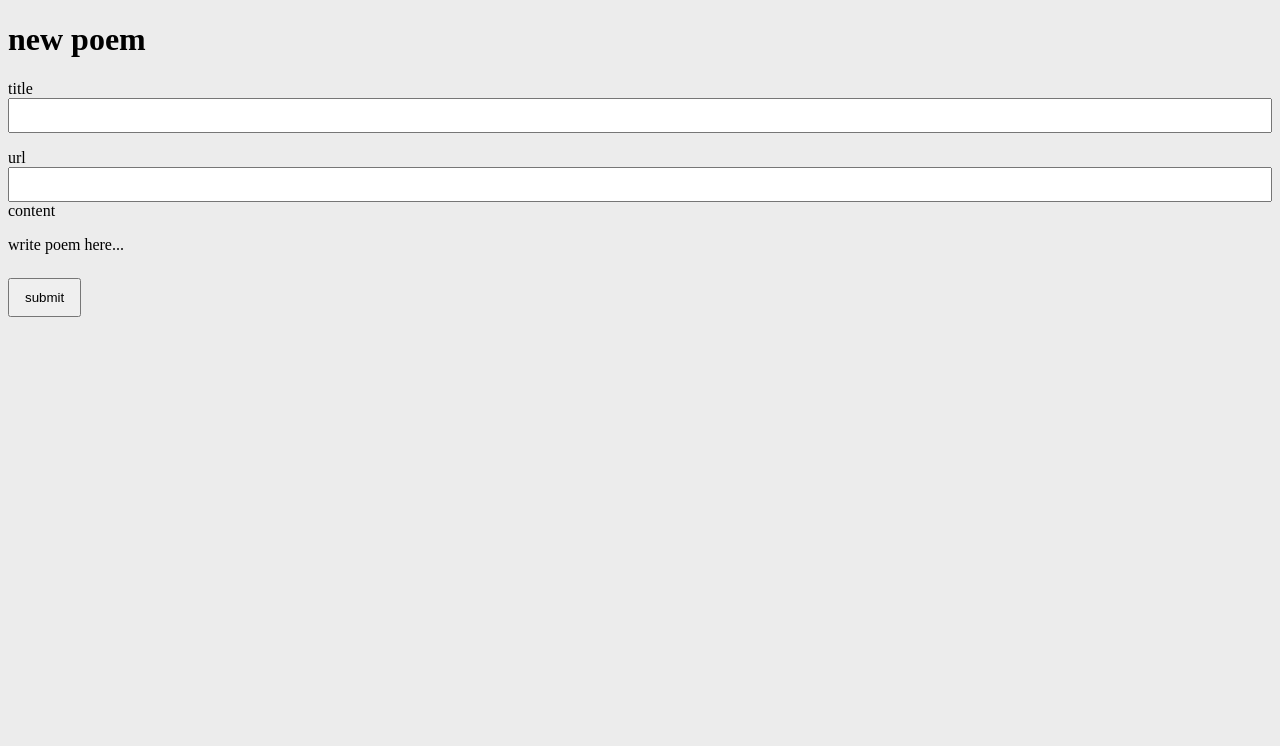
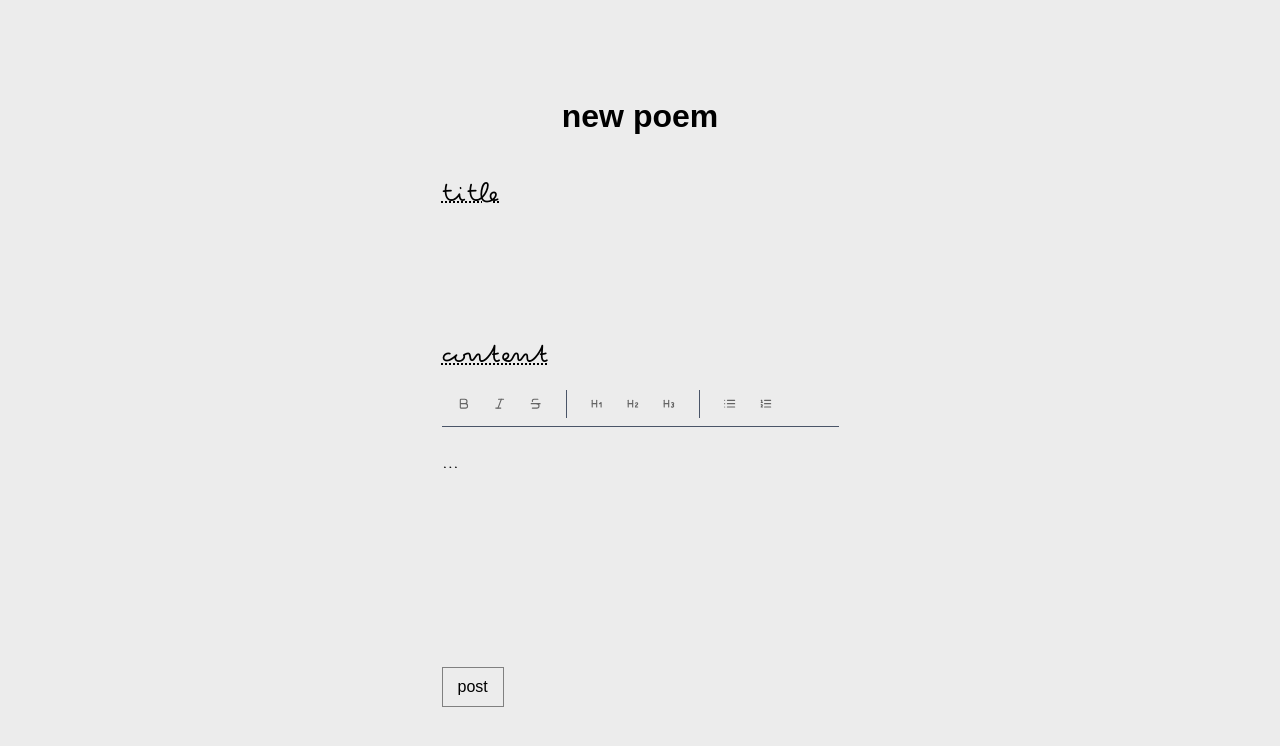
Before and after one commit to klob0t/thoughtilets, a Next.js app: page /submit in a window 1280 px wide. Shown: the top 746 px of the page. Built offline with nearby package versions, Linux system fonts and the light colour scheme; a web font is replaced by a local one.

Commit message:
finished the submit page

```diff
--- a/package.json
+++ b/package.json
@@ -10,6 +10,7 @@
   },
   "dependencies": {
     "@gsap/react": "^2.1.2",
+    "@radix-ui/react-toolbar": "^1.1.10",
     "@supabase/supabase-js": "^2.50.0",
     "@tiptap/react": "^2.14.0",
     "@tiptap/starter-kit": "^2.14.0",
@@ -17,6 +18,7 @@
     "next": "15.3.3",
     "react": "^19.0.0",
     "react-dom": "^19.0.0",
+    "react-icons": "^5.5.0",
     "react-markdown": "^10.1.0",
     "remark-gfm": "^4.0.1",
     "turndown": "^7.2.0"
--- /dev/null
+++ b/src/app/components/Editor/index.module.css
@@ -0,0 +1,57 @@
+/* src/app/components/RichTextEditor/RichTextEditor.module.css */
+
+.editorWrapper {
+    width: 100%;
+}
+
+.toolbar {
+    display: flex;
+    align-items: center;
+    padding: 0.5rem;
+    border-bottom: 1px solid #4a5568;
+    flex-wrap: wrap;
+    gap: 0.5rem;
+}
+
+.toolbarButton {
+    display: inline-flex;
+    align-items: center;
+    justify-content: center;
+    padding: 0.25rem;
+    border: none;
+    background: transparent;
+    color: #646464;
+    cursor: pointer;
+    height: 1.75rem;
+    width: 1.75rem;
+}
+
+.toolbarButton:hover {
+    background-color: #000000;
+    color: white;
+}
+
+.isActive {
+    background-color: #393c3f;
+    color: white;
+}
+
+.separator {
+    width: 1px;
+    background-color: #4a5568;
+    margin: 0 0.5rem;
+    align-self: stretch;
+}
+
+.editorContent {
+    padding: 0;
+    min-height: 200px;
+    font-family: var(--font-pecita);
+    overflow: hidden;
+    margin: 0;
+
+}
+
+.editorContent:focus {
+    outline: none;
+}
--- a/src/app/components/Editor/index.tsx
+++ b/src/app/components/Editor/index.tsx
@@ -1,27 +1,119 @@
-'use client'
-import { useEditor, EditorContent} from '@tiptap/react'
-import StarterKit from '@tiptap/starter-kit'
+// src/app/components/RichTextEditor/index.tsx
+'use client';
 
-interface TiptapProps {
-   content: string
-   onUpdate: (html: string) => void
+import { useEditor, EditorContent } from '@tiptap/react';
+import StarterKit from '@tiptap/starter-kit';
+import * as Toolbar from '@radix-ui/react-toolbar';
+import {
+  LuStrikethrough,
+  LuBold,
+  LuItalic,
+  LuList,
+  LuListOrdered,
+  LuHeading1,
+  LuHeading2,
+  LuHeading3,
+} from 'react-icons/lu';
+import styles from './index.module.css';
+
+interface RichTextEditorProps {
+  content: string;
+  onUpdate: (html: string) => void;
 }
 
-const Editor = ({content, onUpdate}: TiptapProps) => {
+const RichTextEditor = ({ content, onUpdate }: RichTextEditorProps) => {
   const editor = useEditor({
     extensions: [StarterKit],
     content: content,
+    editorProps: {
+      attributes: {
+        class: styles.editorContent,
+      },
+    },
     immediatelyRender: false,
     onUpdate: ({ editor }) => {
-         onUpdate(editor.getHTML())
+      onUpdate(editor.getHTML());
+    },
+  });
+
+  if (!editor) {
+    return null;
   }
-   })
 
   return (
-      <div className='tiptap-editor'>
+    <div className={styles.editorWrapper}>
+      <Toolbar.Root className={styles.toolbar} aria-label="Formatting options">
+        {/* Bold Button */}
+        <Toolbar.Button
+          className={`${styles.toolbarButton} ${editor.isActive('bold') ? styles.isActive : ''}`}
+          onClick={() => editor.chain().focus().toggleBold().run()}
+        >
+          <LuBold className="h-4 w-4" />
+        </Toolbar.Button>
+
+        {/* Italic Button */}
+        <Toolbar.Button
+          className={`${styles.toolbarButton} ${editor.isActive('italic') ? styles.isActive : ''}`}
+          onClick={() => editor.chain().focus().toggleItalic().run()}
+        >
+          <LuItalic className="h-4 w-4" />
+        </Toolbar.Button>
+
+        {/* Strikethrough Button */}
+        <Toolbar.Button
+          className={`${styles.toolbarButton} ${editor.isActive('strike') ? styles.isActive : ''}`}
+          onClick={() => editor.chain().focus().toggleStrike().run()}
+        >
+          <LuStrikethrough className="h-4 w-4" />
+        </Toolbar.Button>
+
+        <Toolbar.Separator className={styles.separator} />
+
+        {/* Heading 1 */}
+        <Toolbar.Button
+          className={`${styles.toolbarButton} ${editor.isActive('heading', { level: 1 }) ? styles.isActive : ''}`}
+          onClick={() => editor.chain().focus().toggleHeading({ level: 1 }).run()}
+        >
+          <LuHeading1 className="h-4 w-4" />
+        </Toolbar.Button>
+
+        {/* Heading 2 */}
+        <Toolbar.Button
+          className={`${styles.toolbarButton} ${editor.isActive('heading', { level: 2 }) ? styles.isActive : ''}`}
+          onClick={() => editor.chain().focus().toggleHeading({ level: 2 }).run()}
+        >
+          <LuHeading2 className="h-4 w-4" />
+        </Toolbar.Button>
+
+        {/* Heading 3 */}
+        <Toolbar.Button
+          className={`${styles.toolbarButton} ${editor.isActive('heading', { level: 3 }) ? styles.isActive : ''}`}
+          onClick={() => editor.chain().focus().toggleHeading({ level: 3 }).run()}
+        >
+          <LuHeading3 className="h-4 w-4" />
+        </Toolbar.Button>
+
+        <Toolbar.Separator className={styles.separator} />
+
+        {/* Bullet List */}
+        <Toolbar.Button
+          className={`${styles.toolbarButton} ${editor.isActive('bulletList') ? styles.isActive : ''}`}
+          onClick={() => editor.chain().focus().toggleBulletList().run()}
+        >
+          <LuList className="h-4 w-4" />
+        </Toolbar.Button>
+
+        {/* Ordered List */}
+        <Toolbar.Button
+          className={`${styles.toolbarButton} ${editor.isActive('orderedList') ? styles.isActive : ''}`}
+          onClick={() => editor.chain().focus().toggleOrderedList().run()}
+        >
+          <LuListOrdered className="h-4 w-4" />
+        </Toolbar.Button>
+      </Toolbar.Root>
       <EditorContent editor={editor} />
     </div>
-   )
-}
+  );
+};
 
-export default Editor
+export default RichTextEditor;
--- a/src/app/globals.css
+++ b/src/app/globals.css
@@ -2,11 +2,17 @@
   --white: rgb(236, 236, 236);
 }
 
-html {
+body {
   width: 100vw;
   height: 100vh;
   height: 100svh;
   background-color: var(--white);
+  margin: 0;
+  padding: 0;
+  display: flex;
+  align-items: center;
+  justify-content: center;
+
 }
 
 *{
--- a/src/app/submit/page.module.css
+++ b/src/app/submit/page.module.css
@@ -1,13 +1,59 @@
-.tiptap-editor .ProseMirror {
-  border: 1px solid #4a5568;
-  border-radius: 0.375rem;
-  padding: 0.5rem 0.75rem;
-  min-height: 150px;
-  background-color: #2d3748;
-  color: white;
+.main h1 {
+  font-family: var(--font-serif);
 }
 
-.tiptap-editor .ProseMirror:focus {
+.main {
+  display: flex;
+  flex-direction: column;
+  width: 80%;
+  justify-content: center;
+  align-items: center;
+}
+
+.main form {
+  display: flex;
+  flex-direction: column;
+}
+
+.input input {
+  width: 100%;
+  background-color: transparent;
+  border: none;
+  font-family: var(--font-pecita);
+  padding: 0.5em 0;
+  margin: 0 auto;
+  font-size: 1.1em;
+}
+
+.input input:focus {
+  border: none;
   outline: none;
-  border-color: #4299e1;
 }
+
+.input {
+  width: 100%;
+  display: flex;
+  flex-direction: column;
+  font-size: 1.5em;
+  margin: 1em auto;
+}
+
+.input label {
+  font-family: var(--font-pecita);
+  font-size: 1.2em;
+  text-decoration:  underline dotted 2px black;
+}
+
+.button {
+  width: 100%;
+
+}
+
+.button button {
+  margin: 1em auto;
+  background-color: rgba(255, 255, 255, 0);
+  border: 1px solid gray;
+  font-size: 1em;
+  font-family: var(--font-serif);
+  cursor: pointer;
+}
--- a/src/app/submit/page.tsx
+++ b/src/app/submit/page.tsx
@@ -1,84 +1,83 @@
-'use client'
-import { useState } from 'react'
-import { useRouter } from 'next/navigation'
-import TurndownService from 'turndown'
-import Editor from '@/app/components/Editor'
+'use client';
+import { useState, useEffect } from 'react';
+import { useRouter } from 'next/navigation';
+import TurndownService from 'turndown';
+import styles from './page.module.css'
+import RichTextEditor from '@/app/components/Editor';
 
 export default function SubmitPage() {
-   const [title, setTitle] = useState('')
-   const [slug, setSlug] = useState('')
-   const [editorHtml, setEditorHtml] = useState('')
-   const [isLoading, setIsLoading] = useState(false)
-   const router = useRouter()
+   const [title, setTitle] = useState('');
+   const [slug, setSlug] = useState('');
+   const [editorHtml, setEditorHtml] = useState('');
+   const [isLoading, setIsLoading] = useState(false);
+   const router = useRouter();
+
+   useEffect(() => {
+      const generateSlug = (title: string) => {
+         return title
+            .toLowerCase()
+            .replace(/ /g, '-')
+            .replace(/[^\w-]+/g, '')
+      }
+      setSlug(generateSlug(title))
+   },[title])
 
    const handleSubmit = async (event: React.FormEvent<HTMLFormElement>) => {
-      event.preventDefault()
-      setIsLoading(true)
+      event.preventDefault();
+      setIsLoading(true);
 
-      const turndownService = new TurndownService()
-
-      turndownService.addRule('brToNewLine', {
+      const turndownService = new TurndownService();
+      turndownService.addRule('brToNewline', {
          filter: 'br',
-         replacement: () => ' \n'
-      })
-
-      const markdownContent = turndownService.turndown(editorHtml)
+         replacement: () => '  \n'
+      });
+      const markdownContent = turndownService.turndown(editorHtml);
 
       try {
          const response = await fetch('/api/poems', {
             method: 'POST',
             headers: { 'Content-Type': 'application/json' },
-            body: JSON.stringify({ title, slug, content: markdownContent })
-         })
+            body: JSON.stringify({ title, slug, content: markdownContent }),
+         });
 
-         if (!response.ok) throw new Error('Failed to submit poem')
-         router.push('/')
+         if (!response.ok) throw new Error('Failed to submit poem');
+         router.push('/');
+
       } catch (error) {
-         console.error(error)
+         console.error(error);
+         alert('Something went wrong!');
       } finally {
-         setIsLoading(false)
+         setIsLoading(false);
       }
-   }
+   };
 
    return (
-      <main>
+      <main className={styles.main}>
          <h1>new poem</h1>
          <form onSubmit={handleSubmit}>
-            <div style={{ marginBottom: '1rem' }}>
-               <label htmlFor='title'>title</label><br />
+            <div className={styles.input}>
+               <label htmlFor="title">title</label><br />
                <input
-                  id='title'
-                  type='text'
+                  id="title"
+                  type="text"
                   value={title}
                   onChange={(e) => setTitle(e.target.value)}
                   required
-                  style={{ width: '100%', padding: '8px' }}
                />
             </div>
-            <div style={{ marginBottom: '1rem' }}>
-               <label htmlFor='slug'>url</label><br />
-               <input
-                  id='slug'
-                  type='text'
-                  value={slug}
-                  onChange={(e) => setSlug(e.target.value)}
-                  required
-                  style={{ width: '100%', padding: '8px' }}
+            <div className={styles.input}>
+               <label style={{ display: 'block', marginBottom: '0.5rem' }}>content</label>
+               <RichTextEditor
+                  content="<p>...</p>"
+                  onUpdate={setEditorHtml}
                />
-               <div style={{ marginBottom: '1.5rem' }}>
-                  <label>content</label><br />
-                  <Editor
-                     content='<p>write poem here...</p>'
-                     onUpdate={setEditorHtml}
-                  />
-               </div>
-               <div>
-                  <button type='submit' disabled={isLoading} style={{ padding: '10px 15px'}}>
-                     {isLoading? 'submitting...' : 'submit'}
-                  </button>
-               </div>
+            </div>
+            <div className={styles.button}>
+               <button type="submit" disabled={isLoading} style={{ padding: '10px 15px' }}>
+                  {isLoading ? 'posting...' : 'post'}
+               </button>
             </div>
          </form>
       </main>
-   )
+   );
 }
```
Also changed, not shown: 1 other file (tests, documents, lock files or other folders). Lines whose indentation alone changed are shown as unchanged.
